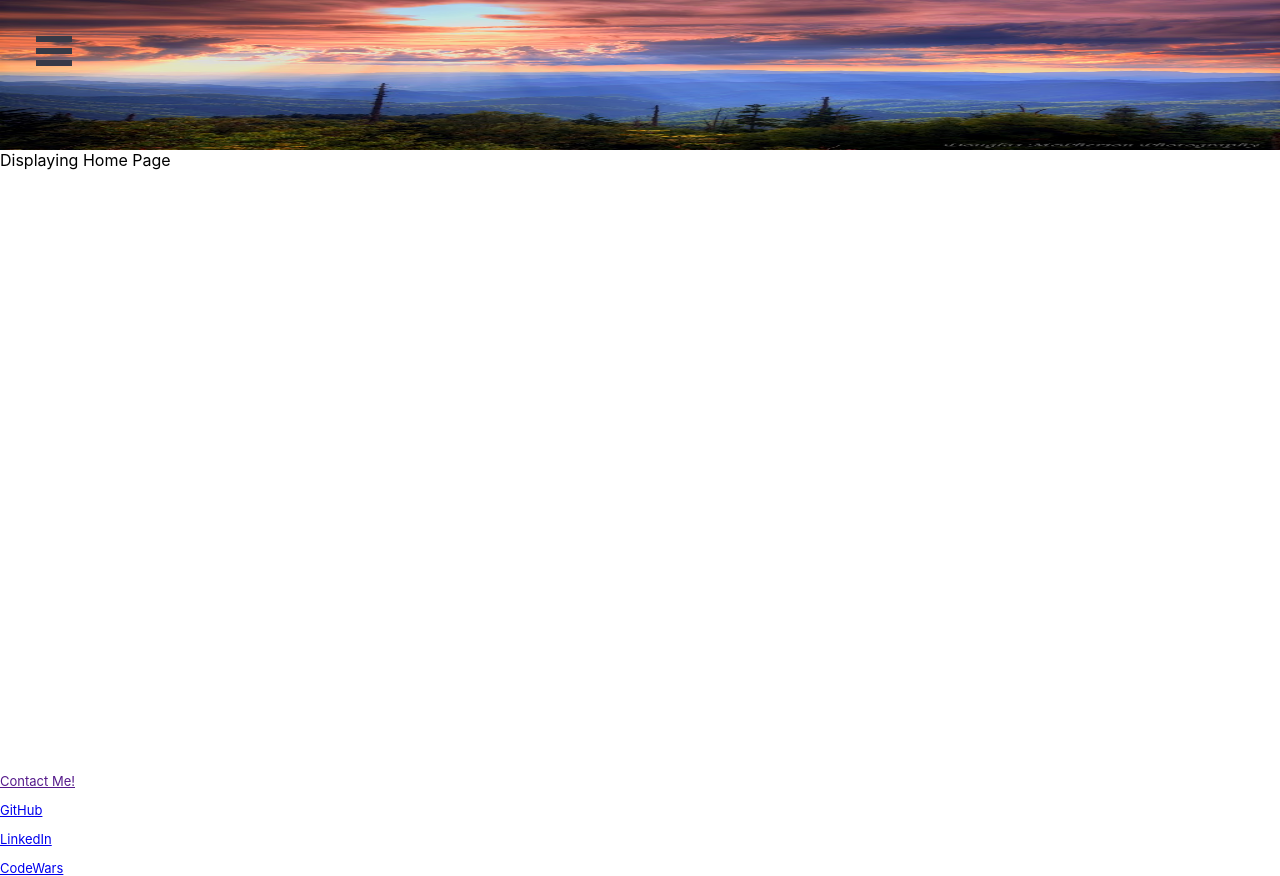
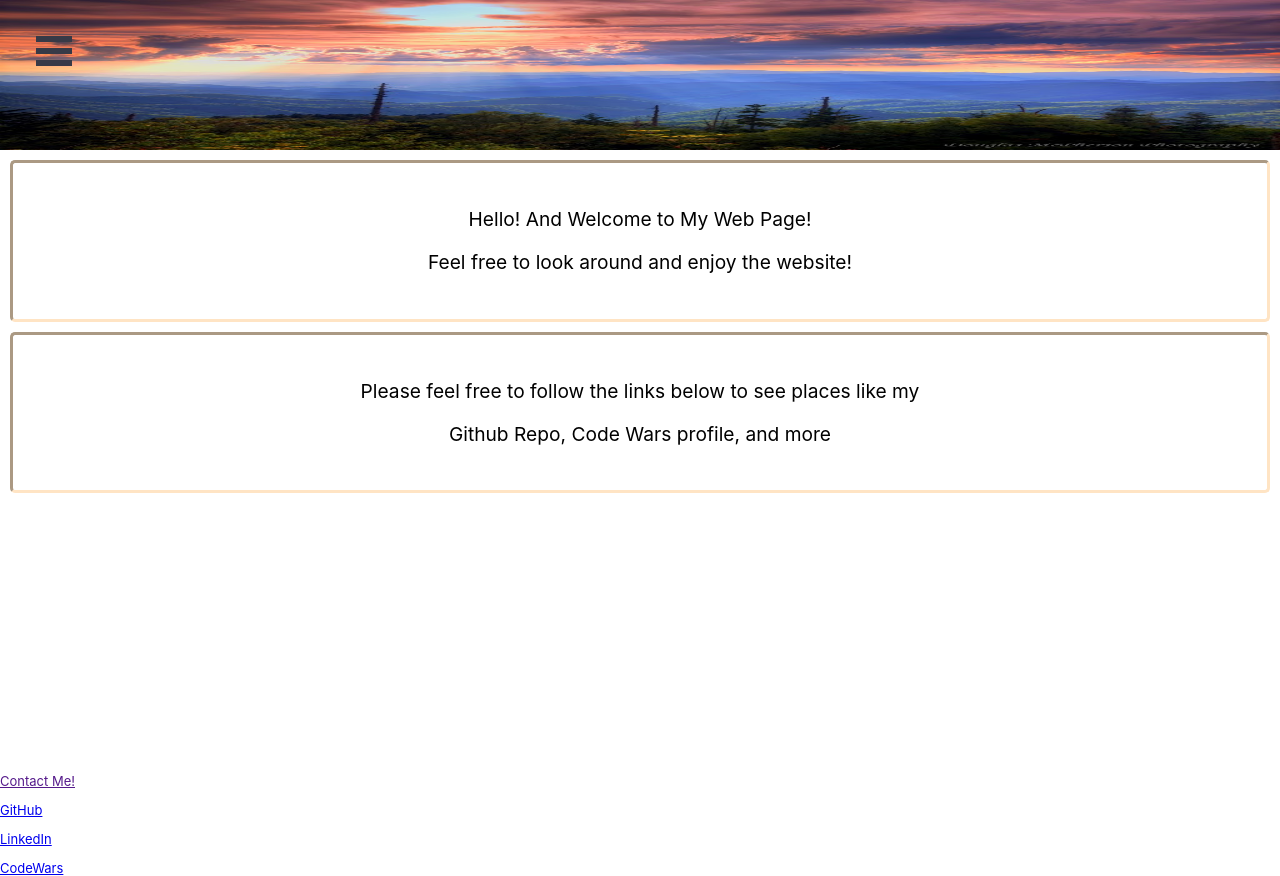
Before and after one commit to Lil-Chevy/react-web-page, a React (Create React App) app: page / in a window 1280 px wide. Built offline with nearby package versions, Linux system fonts and the light colour scheme.

Commit message:
edit NavBar path for projects, add content boxes to home page

```diff
--- a/src/components/Hamburger/hamburger.css
+++ b/src/components/Hamburger/hamburger.css
@@ -1,7 +1,6 @@
 /* Individual item */
 .bm-item {
   display: inline-block;
-
   color: #d1d1d1;
   margin-bottom: 10px;
   text-align: left;
--- a/src/components/Home/home.css
+++ b/src/components/Home/home.css
@@ -0,0 +1,13 @@
+.home-content {
+  text-align: center;
+  font-size: larger;
+  color: black;
+}
+
+#content-box {
+  margin: 10px;
+  padding: 25px;
+  border-style: inset;
+  border-radius: 5px;
+  border-color: bisque;
+}
--- a/src/components/Home/index.js
+++ b/src/components/Home/index.js
@@ -4,7 +4,18 @@ import "./home.css";
 function Home() {
   return (
     <section>
-      <div>Displaying Home Page</div>
+      <div id="content-box">
+        <p className="home-content">Hello! And Welcome to My Web Page!</p>
+        <p className="home-content">
+          Feel free to look around and enjoy the website!
+        </p>
+      </div>
+      <div id="content-box">
+        <p className="home-content">
+          Please feel free to follow the links below to see places like my
+        </p>
+        <p className="home-content">Github Repo, Code Wars profile, and more</p>
+      </div>
     </section>
   );
 }
```
